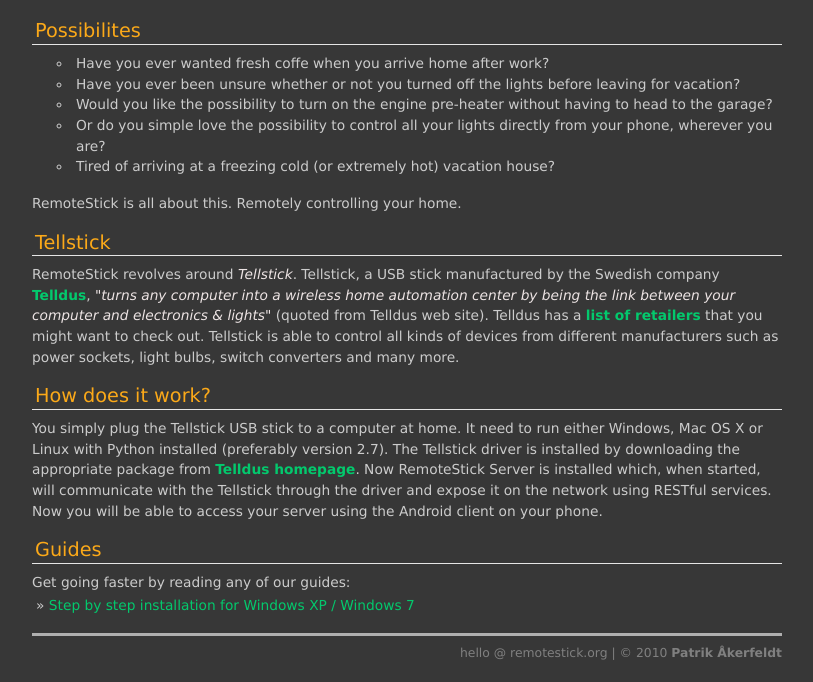
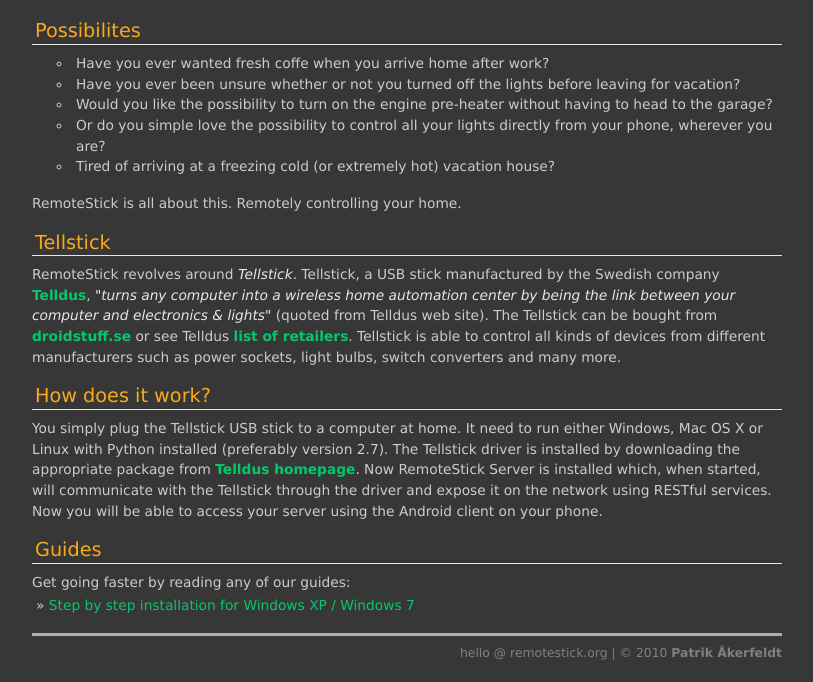
Before and after one commit to pakerfeldt/remotestick-server, a Jekyll site: the page built from about.html, in a window 1280 px wide. Shown: the part 340-1022 px from the top of the page, without its empty margins (273-1086 px from the left). Built offline with Jekyll 4.4.1, drawn with Linux system fonts in a browser that asks for light colours; Markdown is read by kramdown in place of the engine named in the settings.

Commit message:
Link to droidstuff.se

```diff
--- a/about.html
+++ b/about.html
@@ -17,7 +17,7 @@
 RemoteStick is all about this. Remotely controlling your home.
 <p>
 <h3>Tellstick</h3>
-RemoteStick revolves around <em>Tellstick</em>. Tellstick, a USB stick manufactured by the Swedish company <a href="http://www.telldus.se">Telldus</a>, <em>"turns any computer into a wireless home automation center by being the link between your computer and electronics & lights"</em> (quoted from Telldus web site). Telldus has a <a href="http://www.telldus.se/retailer/show?id=17">list of retailers</a> that you might want to check out. Tellstick is able to control all kinds of devices from different manufacturers such as power sockets, light bulbs, switch converters and many more.
+RemoteStick revolves around <em>Tellstick</em>. Tellstick, a USB stick manufactured by the Swedish company <a href="http://www.telldus.se">Telldus</a>, <em>"turns any computer into a wireless home automation center by being the link between your computer and electronics & lights"</em> (quoted from Telldus web site). The Tellstick can be bought from <a href="http://www.droidstuff.se/index.php?page=shop.product_details&flypage=flypage.tpl&product_id=164">droidstuff.se</a> or see Telldus <a href="http://www.telldus.se/retailer/show?id=17">list of retailers</a>. Tellstick is able to control all kinds of devices from different manufacturers such as power sockets, light bulbs, switch converters and many more.
 <p>
 <h3>How does it work?</h3>
 You simply plug the Tellstick USB stick to a computer at home. It need to run either Windows, Mac OS X or Linux with Python installed (preferably version 2.7). The Tellstick driver is installed by downloading the appropriate package from <a href="http://www.telldus.se">Telldus homepage</a>. Now RemoteStick Server is installed which, when started, will communicate with the Tellstick through the driver and expose it on the network using RESTful services. Now you will be able to access your server using the Android client on your phone.
```
